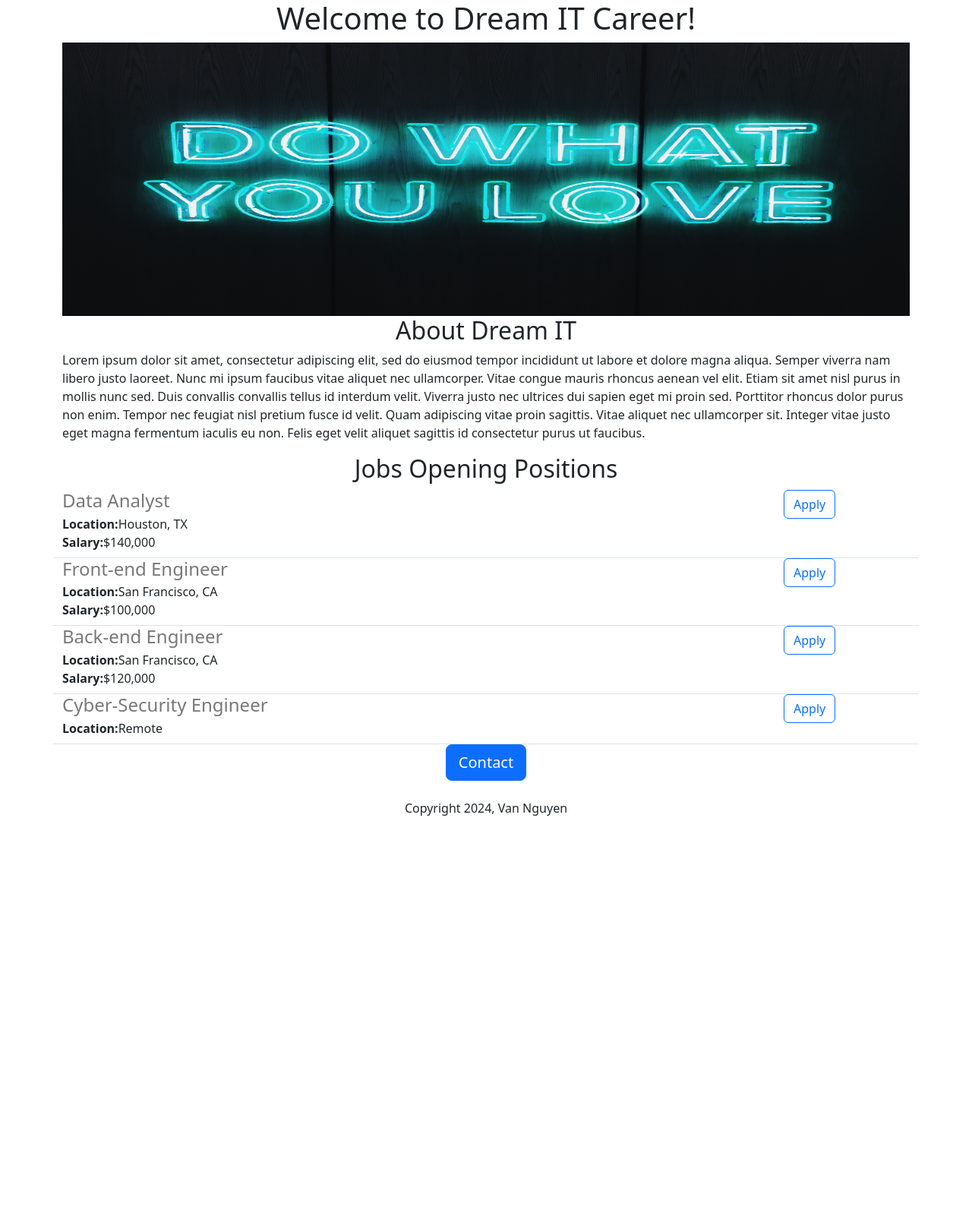
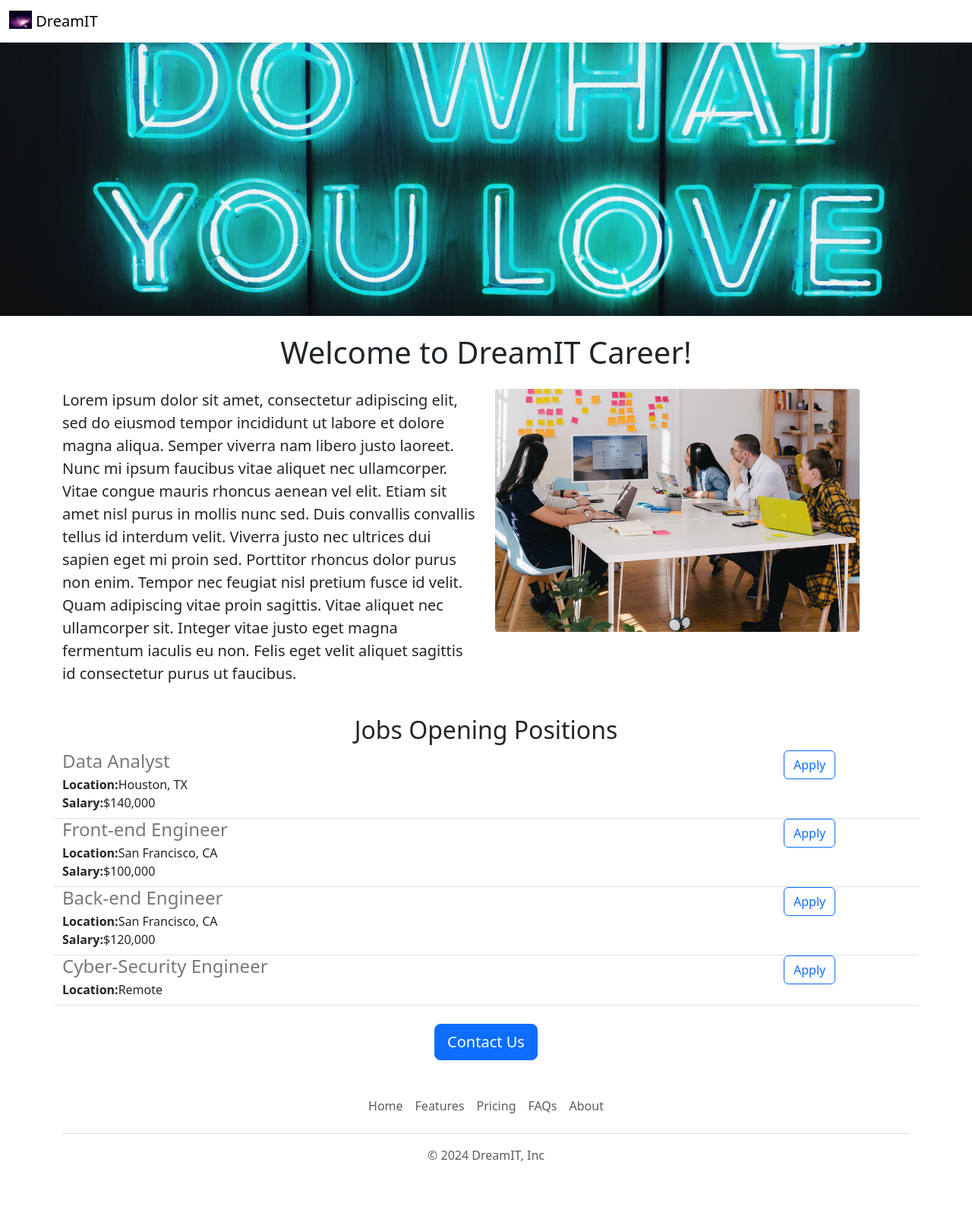
Before and after one commit to vana1219/mywebsite-DreamIT, a Flask app: page / in a window 1280 px wide. Shown: the whole page at 76% size. Before the commit the page ends 1074 px from the top, so only its background shows below. Run offline with Flask 3, Linux system fonts and the light colour scheme.

Commit message:
functional and aesthetic improvements

```diff
--- /dev/null
+++ b/templates/footer.html
@@ -0,0 +1,12 @@
+<div class="container">
+  <footer class="py-3 my-4">
+    <ul class="nav justify-content-center border-bottom pb-3 mb-3">
+      <li class="nav-item"><a href="#" class="nav-link px-2 text-body-secondary">Home</a></li>
+      <li class="nav-item"><a href="#" class="nav-link px-2 text-body-secondary">Features</a></li>
+      <li class="nav-item"><a href="#" class="nav-link px-2 text-body-secondary">Pricing</a></li>
+      <li class="nav-item"><a href="#" class="nav-link px-2 text-body-secondary">FAQs</a></li>
+      <li class="nav-item"><a href="#" class="nav-link px-2 text-body-secondary">About</a></li>
+    </ul>
+    <p class="text-center text-body-secondary">&copy; 2024 DreamIT, Inc</p>
+  </footer>
+</div>
--- a/templates/home.html
+++ b/templates/home.html
@@ -3,33 +3,41 @@
   <head>
     <meta charset="utf-8">
     <meta name="viewport" content="width=device-width, initial-scale=1">
-    <title>Van's House</title>
+    <title>Dream IT</title>
     <link href="https://cdn.jsdelivr.net/npm/bootstrap@5.3.2/dist/css/bootstrap.min.css" rel="stylesheet" integrity="sha384-T3c6CoIi6uLrA9TneNEoa7RxnatzjcDSCmG1MXxSR1GAsXEV/Dwwykc2MPK8M2HN" crossorigin="anonymous">
     <style>
       #banner{
         height: 360px;
         width: 100%;
+        object-fit: cover;
+        margin-bottom:16px;
       }
     </style>
   </head>
   <body>
+    {% include'nav.html' %}
+    <img class = "img-fluid"id="banner" src="https://a42e3bd9-5d43-4a19-bf33-4703c4d85f33-00-1eqbmdg13p61v.riker.replit.dev/static/motivate.jpeg" height ="320">
     <div class= "container">
-    <h1 class= "text-center" mt-2 mb-4>Welcome to Dream IT Career!</h1>
-    <img class = "img-fluid"id="banner" src="https://a42e3bd9-5d43-4a19-bf33-4703c4d85f33-00-1eqbmdg13p61v.riker.replit.dev/static/motivate.jpeg" height ="320">
-    <h2 class= "text-center"> About Dream IT</h2>
-    <p>
+    <h1 class= "text-center mt-2 mb-4" mt-2 mb-4>Welcome to DreamIT Career!</h1>
+    <div class = "row" style="margin-bottom:16px">
+      <div class="col-md-6">
+    <p class="lead" >
       Lorem ipsum dolor sit amet, consectetur adipiscing elit, sed do eiusmod tempor incididunt ut labore et dolore magna aliqua. Semper viverra nam libero justo laoreet. Nunc mi ipsum faucibus vitae aliquet nec ullamcorper. Vitae congue mauris rhoncus aenean vel elit. Etiam sit amet nisl purus in mollis nunc sed. Duis convallis convallis tellus id interdum velit. Viverra justo nec ultrices dui sapien eget mi proin sed. Porttitor rhoncus dolor purus non enim. Tempor nec feugiat nisl pretium fusce id velit. Quam adipiscing vitae proin sagittis. Vitae aliquet nec ullamcorper sit. Integer vitae justo eget magna fermentum iaculis eu non. Felis eget velit aliquet sagittis id consectetur purus ut faucibus.
     </p>
-    <h2 class= "text-center"> Jobs Opening Positions</h2>
+      </div>
+      <div class="d-none d-md-block col-md-6">
+      <img src="https://a42e3bd9-5d43-4a19-bf33-4703c4d85f33-00-1eqbmdg13p61v.riker.replit.dev/static/working.jpeg" style="height:320px; border-radius:4px;">
+    </div>
+    <h2 class= "text-center mt-4"> Jobs Opening Positions</h2>
     <div>
       {% for job in jobs %}
         {% include 'jobItem.html' %}
       {% endfor %}
     </div>
     <div class= "text-center">
-    <button class="btn btn-primary btn-lg">Contact</button>
-      <p class="mt-4">Copyright 2024, Van Nguyen</p>
-      </div>
+    <a class="btn btn-primary btn-lg mt-4" href="mailto:daylavan95@gmail.com?subject=Question%20about%20Job%20Openings&body=My%20name%3A%20%3Cyour%20name%20here%3E%0D%0AMy%20Question%3A%20%3CEnter%20question%20here%3E"> Contact Us</button>
+      </a>
     </div>
+    {% include 'footer.html'%}
   </body>
 </html>
--- a/templates/jobItem.html
+++ b/templates/jobItem.html
@@ -13,7 +13,7 @@
     </div>
     {% endif %}
   </div>
-  <div class="col-2">
-  <button type="button" class="btn btn-outline-primary">Apply</button>
+  <div class="col-2 padding-right:16px">
+  <a href="mailto:daylavan95@gmail.com?subject=Application%20for%20{{job['title']}}&body=My%20name%3A%20%3Cyour%20name%20here%3E%0D%0AMy%20Resume%3A%20%3Cyour%20resume%20link%3E%0D%0AMy%20LinkedIn%3A%20%3Cyour%20LinkedIn%20link%3E" type="button" class="btn btn-outline-primary">Apply</a>
   </div>
 </div>
--- /dev/null
+++ b/templates/nav.html
@@ -0,0 +1,9 @@
+<nav class="navbar shadow-sm fixed-top bg-white">
+  <div class="container-fluid">
+    <a class="navbar-brand" href="#">
+      <img src="https://a42e3bd9-5d43-4a19-bf33-4703c4d85f33-00-1eqbmdg13p61v.riker.replit.dev/static/myDream.jpeg" alt="Logo" width="30" height="24" class="d-inline-block align-text-top">
+      DreamIT
+    </a>
+  </div>
+</nav>
+<div style="height: 56px"></div>
```
Also changed, not shown: static/myDream.jpeg (added), static/working.jpeg (added).
